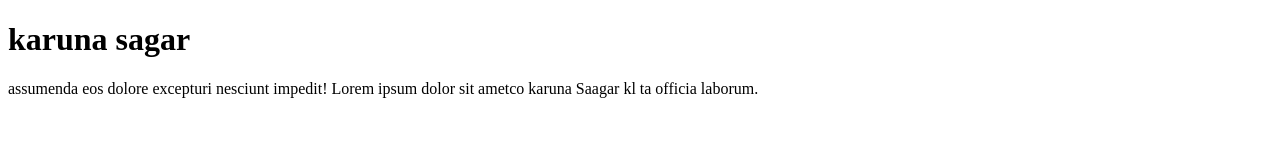
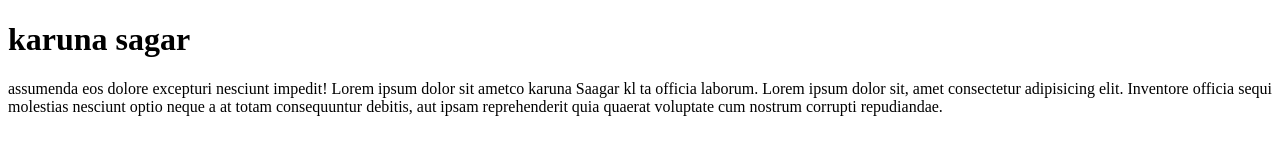
Before and after one commit to karunasagar9608/ks, a website: page index.html in a window 1280 px wide. Drawn offline with Linux system fonts and the light colour scheme.

Commit message:
all update

```diff
--- a/index.html
+++ b/index.html
@@ -12,7 +12,8 @@
 <h1>karuna sagar </h1>
 <p>assumenda eos dolore excepturi nesciunt impedit! Lorem ipsum dolor sit ametco
    karuna Saagar kl
-    ta officia laborum.</p>
+    ta officia laborum.
+Lorem ipsum dolor sit, amet consectetur adipisicing elit. Inventore officia sequi molestias nesciunt optio neque a at totam consequuntur debitis, aut ipsam reprehenderit quia quaerat voluptate cum nostrum corrupti repudiandae.</p>
 </body>
 
 </html>
```
